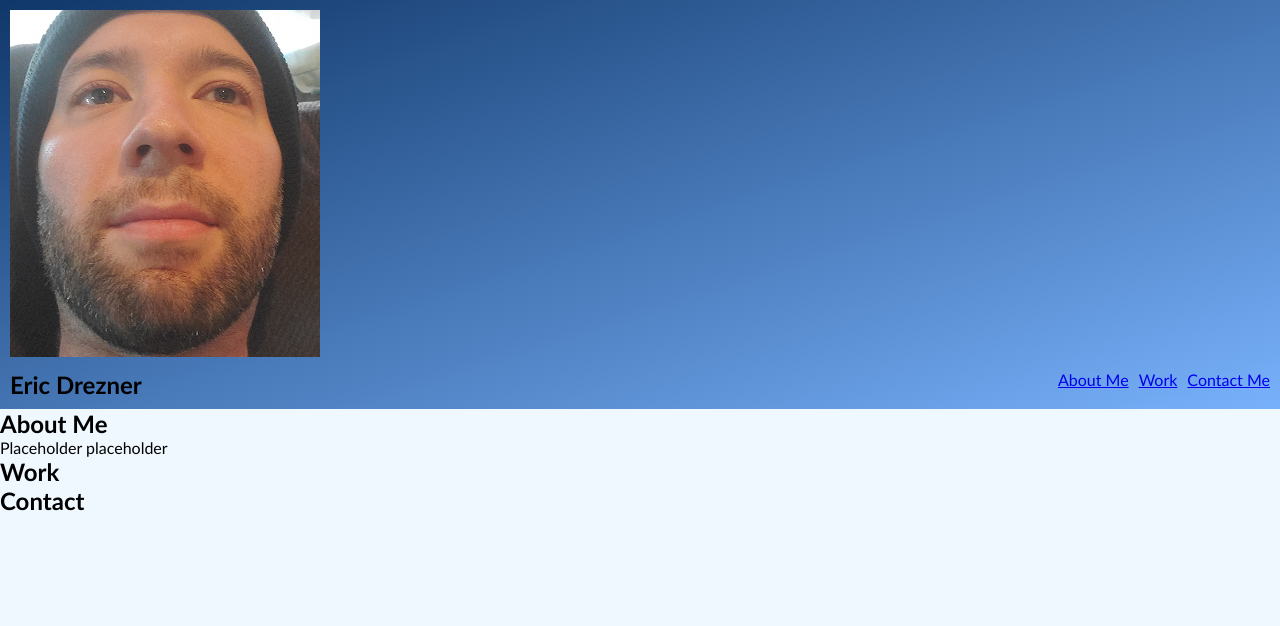
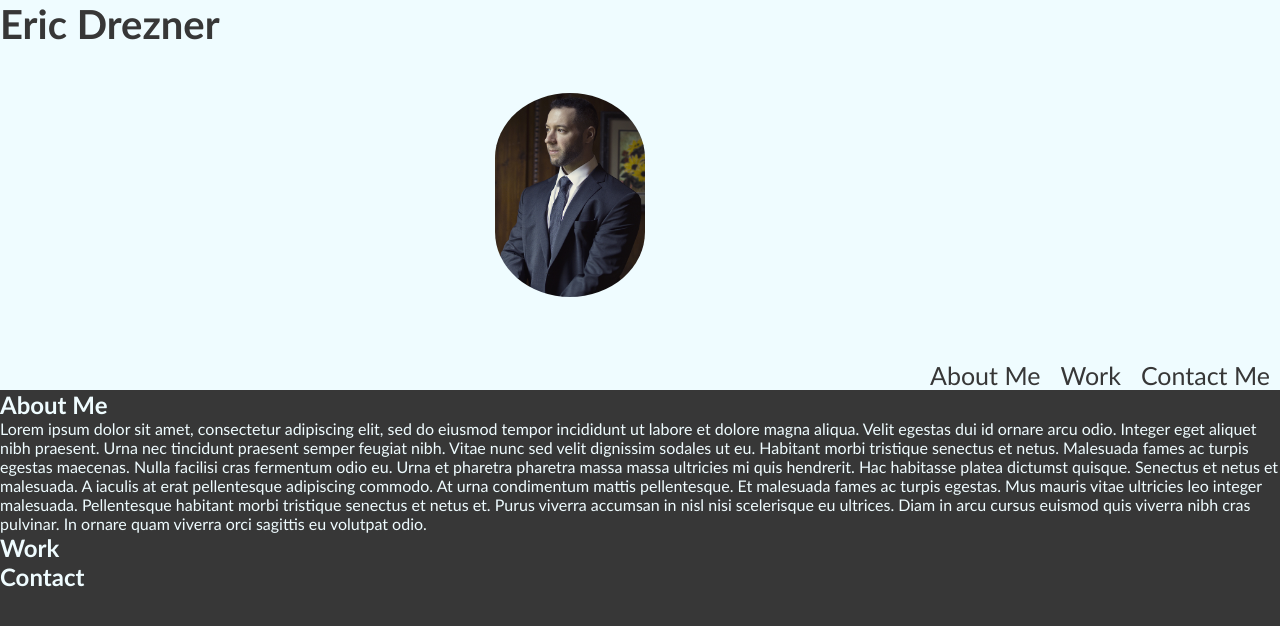
Before and after one commit to edrezner/Portfolio, a plain HTML site: page index.html in a window 1280 px wide. Drawn offline with Linux system fonts and the light colour scheme.

Commit message:
More styling of the header

```diff
--- a/Assets/CSS/style.css
+++ b/Assets/CSS/style.css
@@ -5,33 +5,58 @@
 }
 
 body {
-    background-color: aliceblue;
+    background-color: #373737;
     font-family: 'Trebuchet MS';
 }
 
 .header {
-    background-image: linear-gradient(to bottom right, #103769 , #78B1FB );
+    background-color: #EFFCFF;
+    display: inline-flex;
+    width: 100%;
 }
 
-img {
-    padding: 10px 0 10px 10px;
+.header img {
+    padding: 10px 0;
+    height: auto;
+    width: 150px;
+    border-radius: 100px;
+    margin: auto;
 }
 
-nav {
-    display: flexbox;
+.header h1 {
+    font-size: 40px;
+    color: #373737;
+
 }
 
-h1 {
-    padding: 0 10px 10px 10px;
+.header ul {
     display: inline-flex;
+    justify-content: flex-end;
 }
 
-ul {
-    float: right;
+.header ul li {
+    list-style: none;
+    font-size: 25px;
     display: inline-flex;
+    padding: 100% 10px 0 10px;
 }
 
-li {
-    list-style: none;
-    margin: 0 10px 10px 0;
+.header ul li a {
+    color: #373737;
 }
+
+.header a {
+    text-decoration: none;
+}
+
+.header a:visited {
+    color: #373737;
+}
+
+.header a:hover {
+    color: rgb(75, 126, 238);
+}
+
+.content {
+    color: #EFFCFF;
+}
--- a/index.html
+++ b/index.html
@@ -10,9 +10,8 @@
     <body>
 
         <header class="header">
-            <img src="./Assets/Images/profilep1.png" alt="Profile Picture">
-            <nav>
             <h1>Eric Drezner</h1>
+            <img src="./Assets/Images/profilep.png" alt="Profile Picture">
             <ul>
                 <li>
                     <a href="#about-me">About Me</a>
@@ -24,7 +23,6 @@
                     <a href="#contact-me">Contact Me</a>
                 </li>
             </ul>
-            </nav>
         </header>
 
         <section class="content">
@@ -32,7 +30,7 @@
                 <aside class="aside">
                     <h2>About Me</h2>
                 </aside>
-                <p>Placeholder placeholder</p>
+                <p>Lorem ipsum dolor sit amet, consectetur adipiscing elit, sed do eiusmod tempor incididunt ut labore et dolore magna aliqua. Velit egestas dui id ornare arcu odio. Integer eget aliquet nibh praesent. Urna nec tincidunt praesent semper feugiat nibh. Vitae nunc sed velit dignissim sodales ut eu. Habitant morbi tristique senectus et netus. Malesuada fames ac turpis egestas maecenas. Nulla facilisi cras fermentum odio eu. Urna et pharetra pharetra massa massa ultricies mi quis hendrerit. Hac habitasse platea dictumst quisque. Senectus et netus et malesuada. A iaculis at erat pellentesque adipiscing commodo. At urna condimentum mattis pellentesque. Et malesuada fames ac turpis egestas. Mus mauris vitae ultricies leo integer malesuada. Pellentesque habitant morbi tristique senectus et netus et. Purus viverra accumsan in nisl nisi scelerisque eu ultrices. Diam in arcu cursus euismod quis viverra nibh cras pulvinar. In ornare quam viverra orci sagittis eu volutpat odio.</p>
             </article>
 
             <article id="work">
```
Also changed, not shown: Assets/Images/profilep.png (added), Assets/Images/profilep1.png (deleted). Lines whose indentation alone changed are shown as unchanged.
